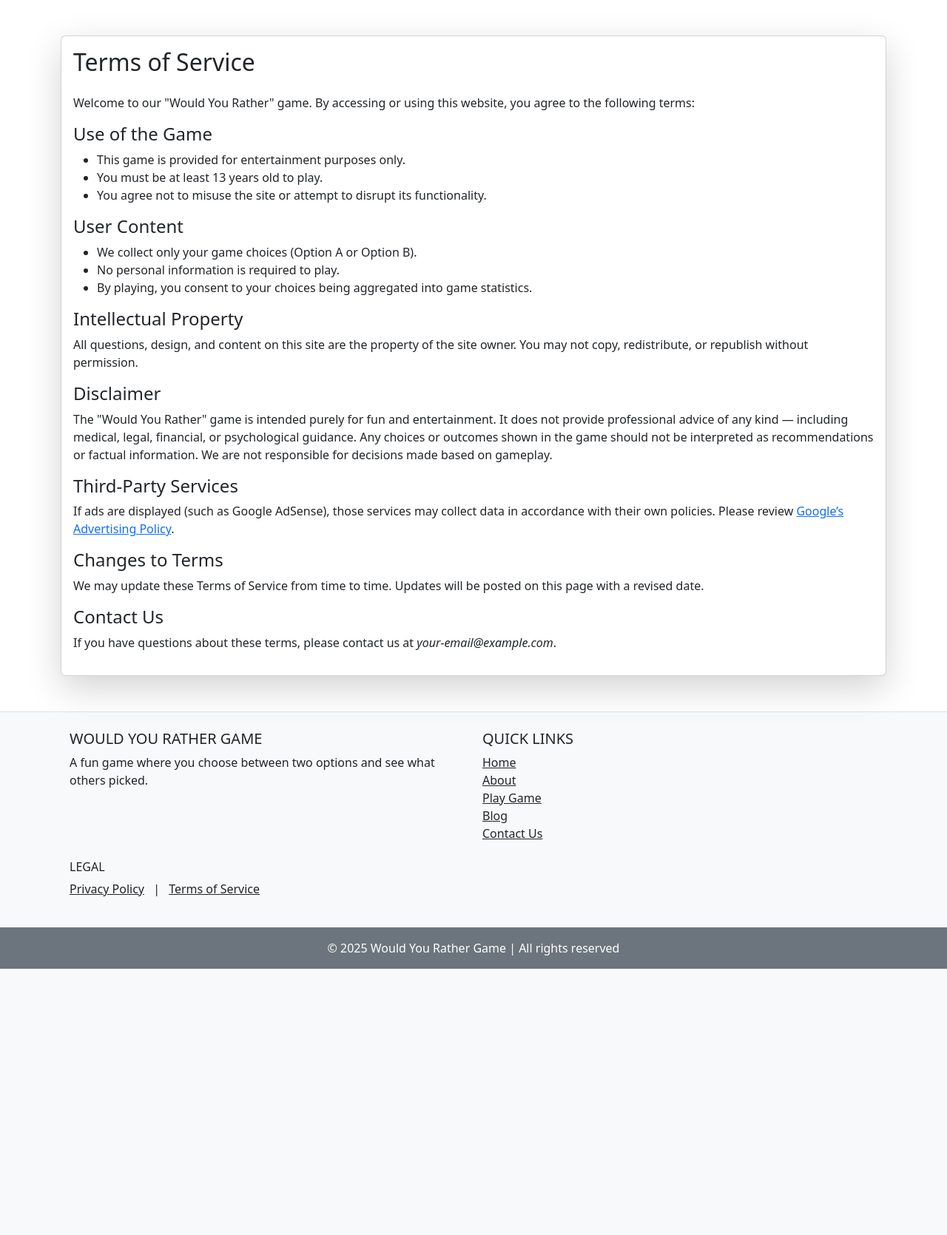
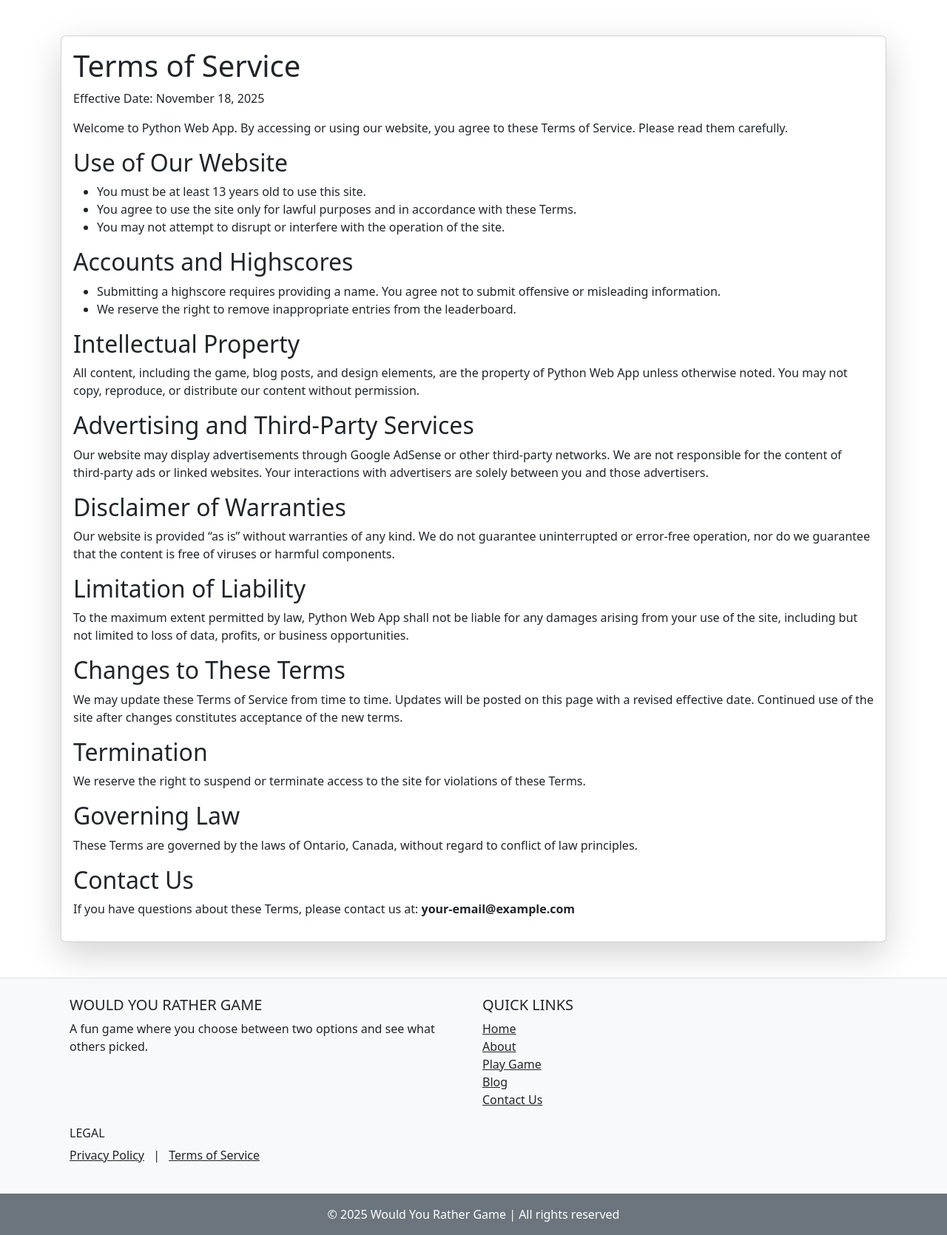
Before and after one commit to Alison9Saim/pythonProject, a Flask app: page /terms in a window 1280 px wide. Shown: the part 57-1727 px from the top of the page at 74% size. Before the commit the page ends 1367 px from the top, so only its background shows below. Run offline with Flask 3, Linux system fonts and the light colour scheme; some libraries are stand-ins or nearby versions.

Commit message:
added recaptcha to contact page

```diff
--- a/app.py
+++ b/app.py
@@ -1,8 +1,17 @@
 from flask import Flask, render_template, redirect, url_for, session, request
-import gspread
+import gspread, requests
+from dotenv import load_dotenv
 from google.oauth2.service_account import Credentials
 import os, json, random
 from datetime import datetime
+
+# Load variables from .env file
+load_dotenv()
+
+RECAPTCHA_SECRET_KEY = os.environ.get("RECAPTCHA_SECRET_KEY")
+print("Secret key loaded:", RECAPTCHA_SECRET_KEY is not None)
+
+
 
 app = Flask(__name__)
 app.secret_key = "supersecretkey"  # required for sessions
@@ -108,7 +117,45 @@ def privacy():
 
 @app.route("/contact")
 def contact():
+    # Renders the contact page with the form
     return render_template("contact.html")
+
+@app.route("/contact_form", methods=["POST"])
+def contact_form():
+    name = request.form.get("name")
+    email = request.form.get("email")
+    message = request.form.get("message")
+
+    # 🔎 Debug: check if the token is being sent
+    recaptcha_response = request.form.get("g-recaptcha-response")
+    print("Token received:", recaptcha_response)
+
+    verify_url = "https://www.google.com/recaptcha/api/siteverify"
+    payload = {"secret": RECAPTCHA_SECRET_KEY, "response": recaptcha_response}
+
+    r = requests.post(verify_url, data=payload)
+    result = r.json()
+
+
+
+    print("reCAPTCHA result:", result)
+
+    if not result.get("success"):
+        from flask import flash
+        flash("CAPTCHA verification failed. Please try again.", "danger")
+        return redirect(url_for("contact"))
+
+    # If CAPTCHA passes, handle the form
+    print(f"Contact form submitted: {name}, {email}, {message}")
+    from flask import flash
+    flash("Thanks, your message has been sent!", "success")
+
+    return redirect(url_for("contact"))
+
+
+
+
+
 
 @app.route("/about")
 def about():
@@ -169,7 +216,11 @@ def highscores():
     # Get all rows as list of dicts (first row must be headers: Name, Points, Timestamp)
     records = record_sheet.get_all_records()
 
-    return render_template("highscore.html", highscores=records)
+    # Sort records by Points (descending)
+    records_sorted = sorted(records, key=lambda x: int(x['Points']), reverse=True)
+
+    return render_template("highscore.html", highscores=records_sorted)
+
 
 
 
--- a/templates/terms.html
+++ b/templates/terms.html
@@ -5,43 +5,49 @@
 {% block content %}
 <div class="card shadow-lg">
   <div class="card-body">
-    <h2 class="mb-4">Terms of Service</h2>
+<h1>Terms of Service</h1>
 
-    <p>Welcome to our "Would You Rather" game. By accessing or using this website, you agree to the following terms:</p>
+<p>Effective Date: November 18, 2025</p>
 
-    <h4>Use of the Game</h4>
-    <ul>
-      <li>This game is provided for entertainment purposes only.</li>
-      <li>You must be at least 13 years old to play.</li>
-      <li>You agree not to misuse the site or attempt to disrupt its functionality.</li>
-    </ul>
+<p>Welcome to Python Web App. By accessing or using our website, you agree to these Terms of Service. Please read them carefully.</p>
 
-    <h4>User Content</h4>
-    <ul>
-      <li>We collect only your game choices (Option A or Option B).</li>
-      <li>No personal information is required to play.</li>
-      <li>By playing, you consent to your choices being aggregated into game statistics.</li>
-    </ul>
+<h2>Use of Our Website</h2>
+<ul>
+  <li>You must be at least 13 years old to use this site.</li>
+  <li>You agree to use the site only for lawful purposes and in accordance with these Terms.</li>
+  <li>You may not attempt to disrupt or interfere with the operation of the site.</li>
+</ul>
 
-    <h4>Intellectual Property</h4>
-    <p>All questions, design, and content on this site are the property of the site owner. You may not copy, redistribute, or republish without permission.</p>
+<h2>Accounts and Highscores</h2>
+<ul>
+  <li>Submitting a highscore requires providing a name. You agree not to submit offensive or misleading information.</li>
+  <li>We reserve the right to remove inappropriate entries from the leaderboard.</li>
+</ul>
 
-    <h4>Disclaimer</h4>
-    <p>
-      The "Would You Rather" game is intended purely for fun and entertainment.
-      It does not provide professional advice of any kind — including medical, legal, financial, or psychological guidance.
-      Any choices or outcomes shown in the game should not be interpreted as recommendations or factual information.
-      We are not responsible for decisions made based on gameplay.
-    </p>
+<h2>Intellectual Property</h2>
+<p>All content, including the game, blog posts, and design elements, are the property of Python Web App unless otherwise noted. You may not copy, reproduce, or distribute our content without permission.</p>
 
-    <h4>Third‑Party Services</h4>
-    <p>If ads are displayed (such as Google AdSense), those services may collect data in accordance with their own policies. Please review <a href="https://policies.google.com/technologies/ads" target="_blank">Google’s Advertising Policy</a>.</p>
+<h2>Advertising and Third‑Party Services</h2>
+<p>Our website may display advertisements through Google AdSense or other third‑party networks. We are not responsible for the content of third‑party ads or linked websites. Your interactions with advertisers are solely between you and those advertisers.</p>
 
-    <h4>Changes to Terms</h4>
-    <p>We may update these Terms of Service from time to time. Updates will be posted on this page with a revised date.</p>
+<h2>Disclaimer of Warranties</h2>
+<p>Our website is provided “as is” without warranties of any kind. We do not guarantee uninterrupted or error‑free operation, nor do we guarantee that the content is free of viruses or harmful components.</p>
 
-    <h4>Contact Us</h4>
-    <p>If you have questions about these terms, please contact us at <em>your-email@example.com</em>.</p>
+<h2>Limitation of Liability</h2>
+<p>To the maximum extent permitted by law, Python Web App shall not be liable for any damages arising from your use of the site, including but not limited to loss of data, profits, or business opportunities.</p>
+
+<h2>Changes to These Terms</h2>
+<p>We may update these Terms of Service from time to time. Updates will be posted on this page with a revised effective date. Continued use of the site after changes constitutes acceptance of the new terms.</p>
+
+<h2>Termination</h2>
+<p>We reserve the right to suspend or terminate access to the site for violations of these Terms.</p>
+
+<h2>Governing Law</h2>
+<p>These Terms are governed by the laws of Ontario, Canada, without regard to conflict of law principles.</p>
+
+<h2>Contact Us</h2>
+<p>If you have questions about these Terms, please contact us at: <strong>your‑email@example.com</strong></p>
+
   </div>
 </div>
 {% endblock %}
```
Also changed, not shown: templates/contact.html (+29 -11 lines), templates/highscore.html (+19 -0 lines), templates/privacy.html (+42 -20 lines).
